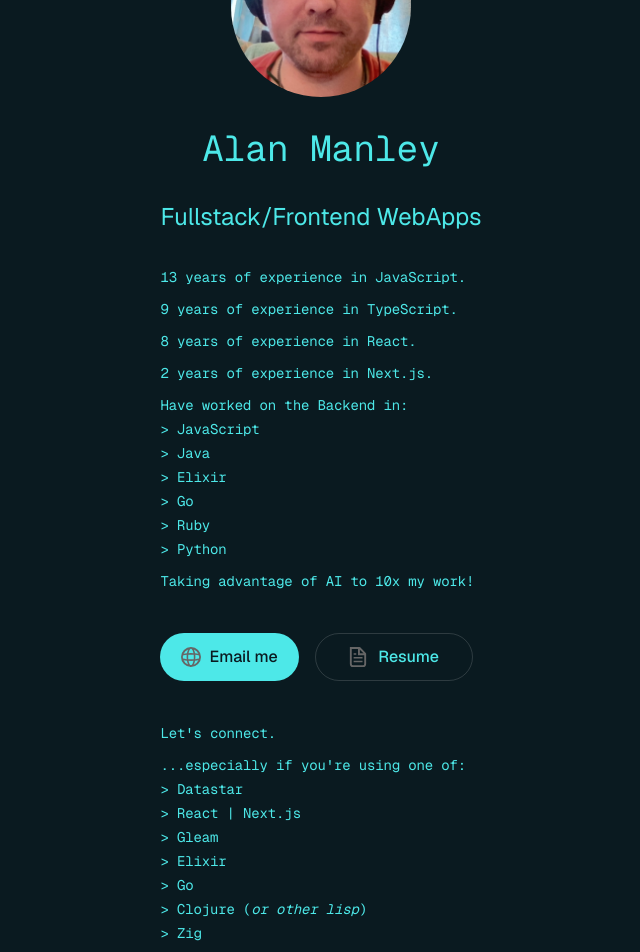
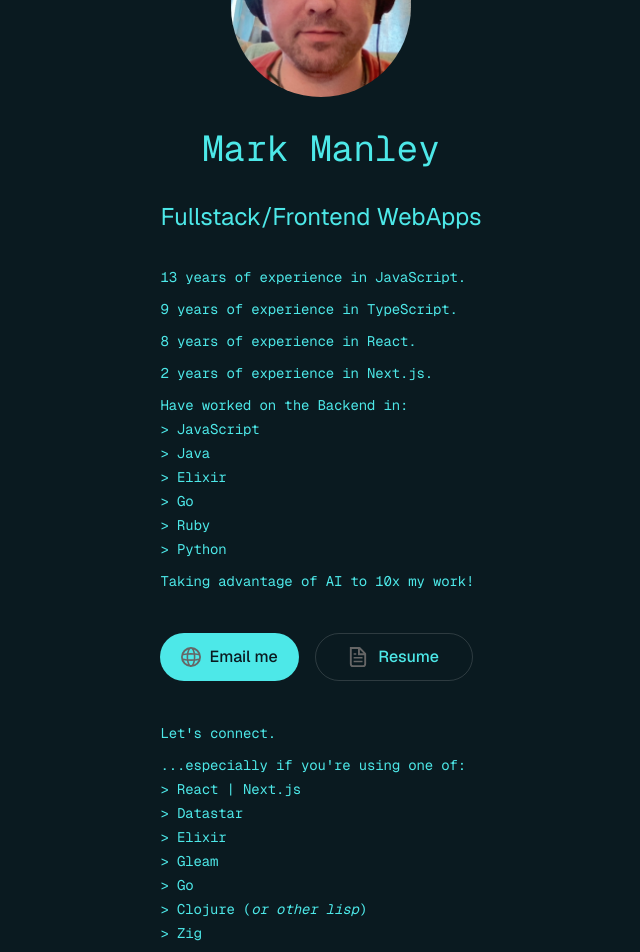
Before and after one commit to Xs-and-10s/info, a Next.js app: page /info/ in a window 1280 px wide. Shown: the part 280-1232 px from the top of the page, without its empty margins (319-959 px from the left). Built offline with nearby package versions, Linux system fonts and the light colour scheme.

Commit message:
tweak home page

```diff
--- a/src/app/page.tsx
+++ b/src/app/page.tsx
@@ -13,7 +13,7 @@ export default function Home() {
           priority
         />
         <h1 className="self-center text-4xl font-[family-name:var(--font-geist-mono)]">
-          Alan Manley
+          Mark Manley
         </h1>
         <h2 className="self-center text-2xl">Fullstack/Frontend WebApps</h2>
         <ul className="list-inside list-item text-sm/6 text-left font-[family-name:var(--font-geist-mono)]">
@@ -66,7 +66,7 @@ export default function Home() {
           </a>
           <a
             className="rounded-full border border-solid border-black/[.08] dark:border-white/[.145] transition-colors flex items-center justify-center hover:bg-[#f2f2f2] dark:hover:bg-[#1a1a1a] hover:border-transparent font-medium text-sm sm:text-base h-10 sm:h-12 px-4 sm:px-5 w-full sm:w-auto md:w-[158px]"
-            href="https://alan-manley.tiiny.site"
+            href="https://mark-manley.tiiny.site"
             target="_blank"
             rel="noopener noreferrer"
           >
@@ -85,10 +85,10 @@ export default function Home() {
           <li className="tracking-[-.01em]">
             ...especially if you&apos;re using one of:
             <ul>
+              <li>&gt; React | Next.js</li>
               <li>&gt; Datastar</li>
-              <li>&gt; React | Next.js</li>
+              <li>&gt; Elixir</li>
               <li>&gt; Gleam</li>
-              <li>&gt; Elixir</li>
               <li>&gt; Go</li>
               <li>
                 &gt; Clojure (<i>or other lisp</i>)
```
